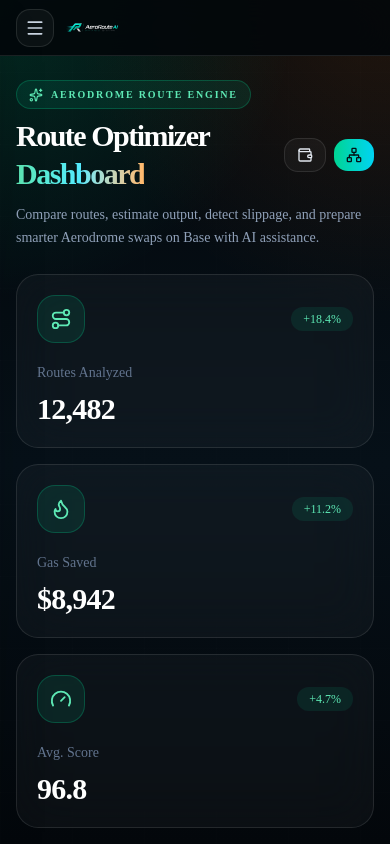
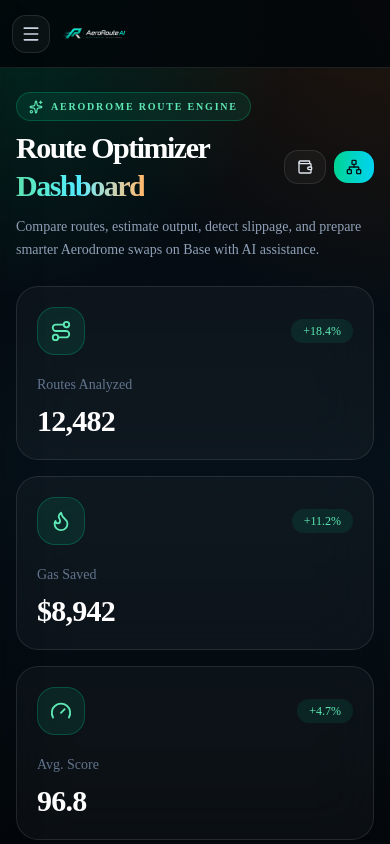
Before and after one commit to BethelHills/aeroroute-ai, a Next.js app: page /dashboard in a window 390 px wide. Shown: the top 844 px of the page. Built offline with nearby package versions, Linux system fonts and the light colour scheme.

Commit message:
Make mobile nav logo larger and easier to read.
Taller app header bar and increased logo height and max width while keeping viewport limits so the mark stays clear of the menu control.

Co-authored-by: Cursor <cursoragent@cursor.com>

```diff
--- a/src/components/layout/header.tsx
+++ b/src/components/layout/header.tsx
@@ -19,8 +19,8 @@ export function Header({ onMenuClick }: HeaderProps) {
   return (
     <header
       className={cn(
-        "sticky top-0 z-20 flex h-14 shrink-0 items-center justify-between gap-4 border-b border-white/10 bg-[#03070b]/90 px-4 backdrop-blur-xl md:h-16 md:px-6",
-        appShell && "md:hidden",
+        "sticky top-0 z-20 flex shrink-0 items-center justify-between gap-3 border-b border-white/10 bg-[#03070b]/90 px-3 backdrop-blur-xl sm:px-4",
+        appShell ? "h-[4.25rem] md:hidden" : "h-14 md:h-16 md:px-6",
       )}
     >
       <div className="flex min-w-0 flex-1 items-center gap-2 sm:gap-3">
@@ -37,7 +37,7 @@ export function Header({ onMenuClick }: HeaderProps) {
             priority
             href="/dashboard"
             linkClassName="flex-1"
-            className="h-10 w-auto max-w-[min(13rem,calc(100vw-5.25rem))] sm:h-11 sm:max-w-[14rem]"
+            className="h-12 w-auto max-w-[min(17rem,calc(100vw-4.5rem))] sm:h-14 sm:max-w-[19rem]"
           />
         ) : (
           <p className="min-w-0 truncate text-sm font-black text-white md:text-base">
```
